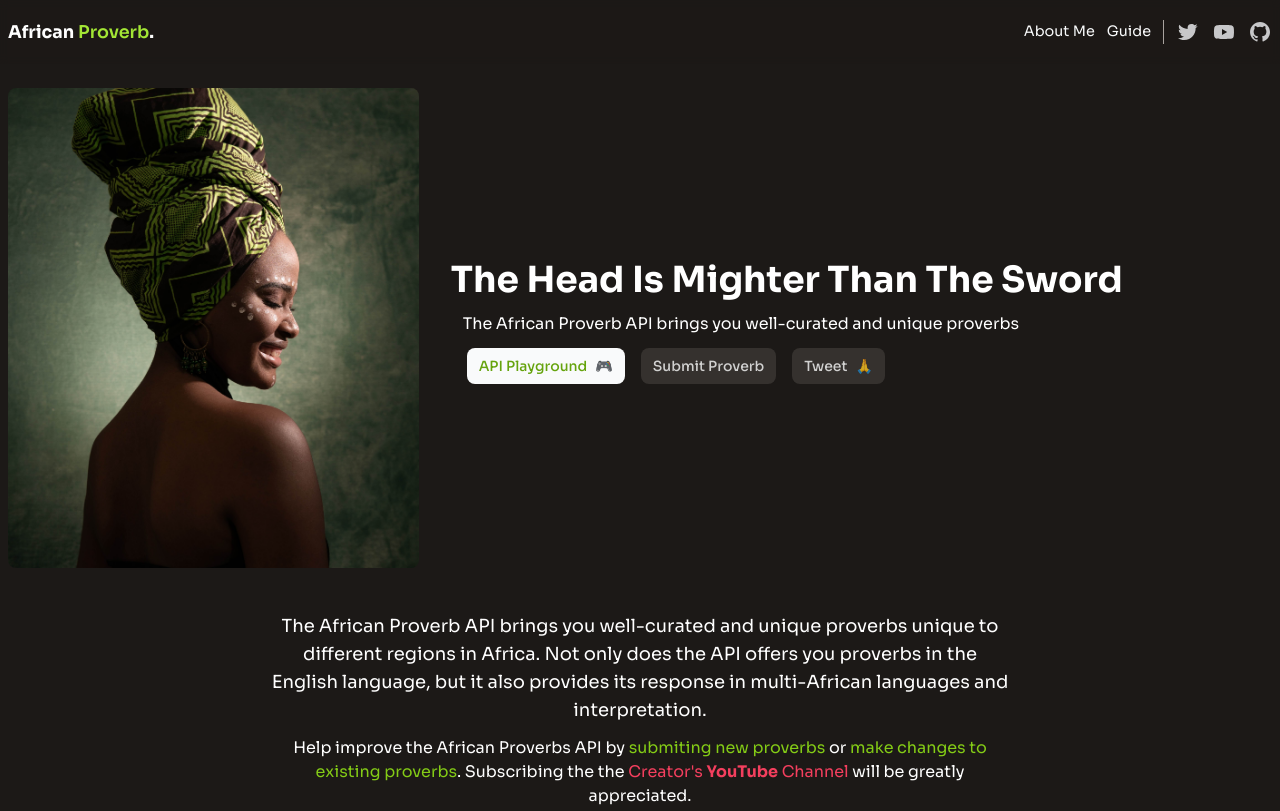
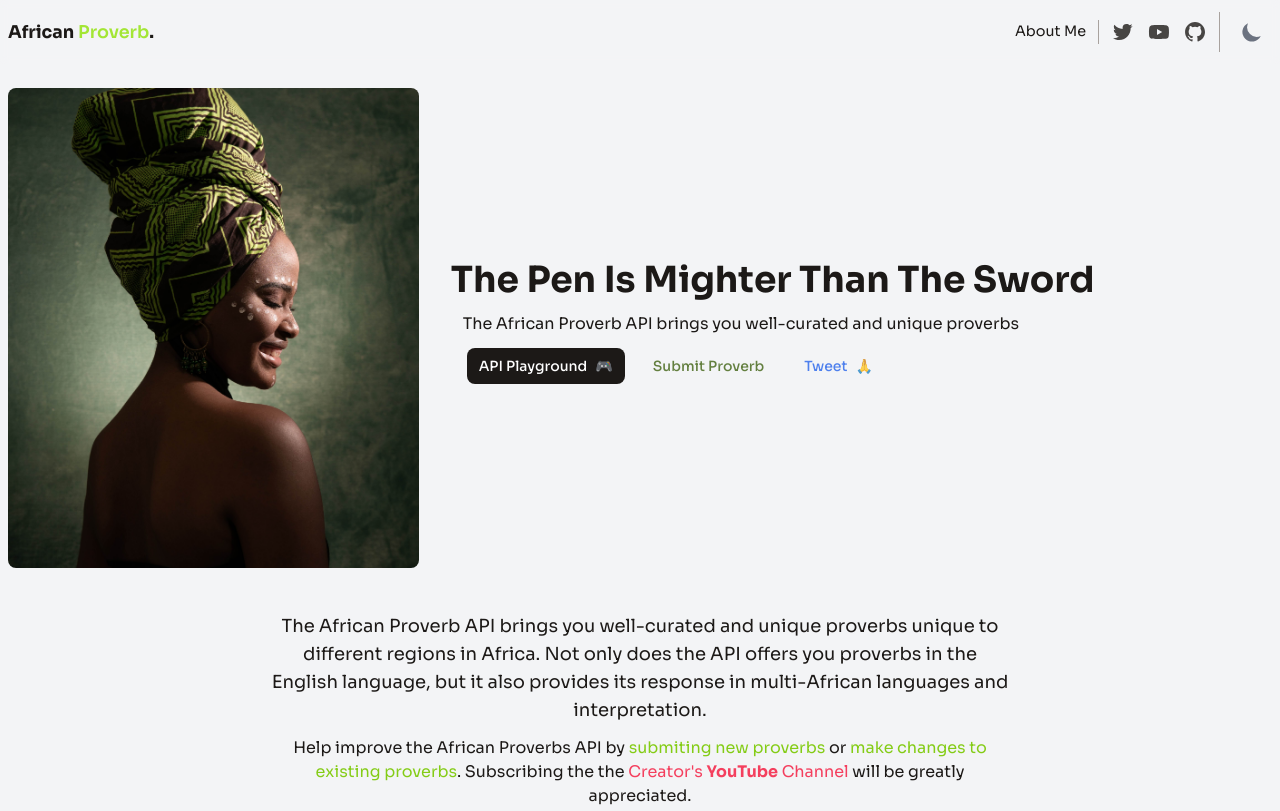
Before and after one commit to elvis-ndubuisi/african-proverbs, a website built with Vite: page index.html in a window 1280 px wide. Shown: the top 811 px of the page. Built offline with nearby package versions, Linux system fonts and the light colour scheme.

Commit message:
Fixes: dark mode support

```diff
--- a/index.html
+++ b/index.html
@@ -15,8 +15,12 @@
     <meta name="viewport" content="width=device-width, initial-scale=1.0" />
     <title>Vite + TS</title>
   </head>
-  <body class="min-h-screen bg-stone-900 text-white relative overflow-x-hidden">
-    <header class="sticky top-0 bg-stone-900/50 h-16 w-full backdrop-blur-sm">
+  <body
+    class="min-h-screen bg-gray-100 text-stone-900 relative overflow-x-hidden dark:bg-stone-900 dark:text-white"
+  >
+    <header
+      class="sticky top-0 bg-gray-100/50 h-16 w-full backdrop-blur-sm dark:bg-stone-900/50"
+    >
       <div
         class="p-2 max-w-7xl mx-auto h-full flex items-center justify-between items-center"
       >
@@ -26,21 +30,23 @@
           </h1>
         </a>
         <div
-          class="flex items-center md:divide-x divide-solid divide-stone-400 font-regular text-[0.9rem] text-gray-50"
+          class="flex items-center md:divide-x divide-solid divide-stone-400 font-regular text-[0.9rem] text-stone-900 dark:text-gray-50"
         >
           <ul class="flex items-center gap-3 pr-3">
             <li class="hover:text-lime-400">
               <a href="/aboutme/">About Me</a>
             </li>
-            <li class="hover:text-lime-400"><a href="">Guide</a></li>
           </ul>
-          <ul class="hidden md:flex items-center gap-3 pl-3">
-            <li class="cursor-pointer lg:opacity-80 lg:hover:opacity-100">
-              <a href="">
+          <ul class="hidden md:flex items-center gap-3 pl-3 pr-3">
+            <li
+              class="cursor-pointer lg:opacity-80 lg:hover:opacity-100"
+              title="Follow me on twitter"
+            >
+              <a href="https://twitter.com/trickthevick">
                 <svg
                   xmlns="http://www.w3.org/2000/svg"
                   viewBox="0 0 24 24"
-                  class="w-6 h-6 fill-gray-100"
+                  class="w-6 h-6 fill-stone-900 dark:fill-gray-100"
                 >
                   <path
                     d="M19.633 7.997c.013.175.013.349.013.523 0 5.325-4.053 11.461-11.46 11.461-2.282 0-4.402-.661-6.186-1.809.324.037.636.05.973.05a8.07 8.07 0 0 0 5.001-1.721 4.036 4.036 0 0 1-3.767-2.793c.249.037.499.062.761.062.361 0 .724-.05 1.061-.137a4.027 4.027 0 0 1-3.23-3.953v-.05c.537.299 1.16.486 1.82.511a4.022 4.022 0 0 1-1.796-3.354c0-.748.199-1.434.548-2.032a11.457 11.457 0 0 0 8.306 4.215c-.062-.3-.1-.611-.1-.923a4.026 4.026 0 0 1 4.028-4.028c1.16 0 2.207.486 2.943 1.272a7.957 7.957 0 0 0 2.556-.973 4.02 4.02 0 0 1-1.771 2.22 8.073 8.073 0 0 0 2.319-.624 8.645 8.645 0 0 1-2.019 2.083z"
@@ -48,11 +54,14 @@
                 </svg>
               </a>
             </li>
-            <li class="cursor-pointer lg:opacity-80 lg:hover:opacity-100">
+            <li
+              class="cursor-pointer lg:opacity-80 lg:hover:opacity-100"
+              title="Subscribe to my youtube channel"
+            >
               <a href="https://www.youtube.com/@trickthevick"
                 ><svg
                   xmlns="http://www.w3.org/2000/svg"
-                  class="w-6 h-6 fill-gray-100"
+                  class="w-6 h-6 fill-stone-900 dark:fill-gray-100"
                   viewBox="0 0 24 24"
                 >
                   <path
@@ -62,13 +71,13 @@
             </li>
             <li
               class="cursor-pointer lg:opacity-80 lg:hover:opacity-100"
-              title="Source"
+              title="Github repository"
             >
               <a href="https://github.com/elvis-ndubuisi/african-proverbs">
                 <svg
                   xmlns="http://www.w3.org/2000/svg"
                   viewBox="0 0 24 24"
-                  class="w-6 h-6 fill-gray-100"
+                  class="w-6 h-6 fill-stone-900 dark:fill-gray-100"
                 >
                   <path
                     fill-rule="evenodd"
@@ -79,6 +88,38 @@
               </a>
             </li>
           </ul>
+          <div class="pl-3">
+            <button
+              id="theme-toggle"
+              type="button"
+              class="text-gray-500 dark:text-gray-400 hover:bg-gray-100 dark:hover:bg-gray-700 focus:outline-none focus:ring-4 focus:ring-gray-200 dark:focus:ring-gray-700 rounded-lg text-sm p-2"
+            >
+              <svg
+                id="theme-toggle-dark-icon"
+                class="hidden w-6 h-6"
+                fill="currentColor"
+                viewBox="0 0 20 20"
+                xmlns="http://www.w3.org/2000/svg"
+              >
+                <path
+                  d="M17.293 13.293A8 8 0 016.707 2.707a8.001 8.001 0 1010.586 10.586z"
+                ></path>
+              </svg>
+              <svg
+                id="theme-toggle-light-icon"
+                class="hidden w-6 h-6"
+                fill="currentColor"
+                viewBox="0 0 20 20"
+                xmlns="http://www.w3.org/2000/svg"
+              >
+                <path
+                  d="M10 2a1 1 0 011 1v1a1 1 0 11-2 0V3a1 1 0 011-1zm4 8a4 4 0 11-8 0 4 4 0 018 0zm-.464 4.95l.707.707a1 1 0 001.414-1.414l-.707-.707a1 1 0 00-1.414 1.414zm2.12-10.607a1 1 0 010 1.414l-.706.707a1 1 0 11-1.414-1.414l.707-.707a1 1 0 011.414 0zM17 11a1 1 0 100-2h-1a1 1 0 100 2h1zm-7 4a1 1 0 011 1v1a1 1 0 11-2 0v-1a1 1 0 011-1zM5.05 6.464A1 1 0 106.465 5.05l-.708-.707a1 1 0 00-1.414 1.414l.707.707zm1.414 8.486l-.707.707a1 1 0 01-1.414-1.414l.707-.707a1 1 0 011.414 1.414zM4 11a1 1 0 100-2H3a1 1 0 000 2h1z"
+                  fill-rule="evenodd"
+                  clip-rule="evenodd"
+                ></path>
+              </svg>
+            </button>
+          </div>
         </div>
       </div>
     </header>
@@ -105,24 +146,24 @@
           <h1
             class="font-bold text-4xl capitalize text-center mb-3 lg:text-left"
           >
-            the head Is Mighter Than the Sword
+            the Pen Is Mighter Than the Sword
           </h1>
           <p class="px-3">
             The African Proverb API brings you well-curated and unique proverbs
           </p>
           <div class="w-full p-3 flex flex-wrap items-center px-4 gap-4">
             <a
-              class="py-2 px-3 rounded-lg text-center bg-gray-50 text-lime-600 hover:opacity-80 text-sm flex items-center gap-2 font-medium"
+              class="py-2 px-3 rounded-lg text-center bg-stone-900 text-white dark:bg-gray-50 dark:text-lime-600 hover:opacity-80 text-sm flex items-center gap-2 font-medium"
               href="/playground/"
               >API Playground <span>&#127918;</span></a
             >
             <a
-              class="py-2 px-3 rounded-lg text-center bg-stone-700/80 opacity-80 hover:opacity-100 text-sm flex items-center gap-2 font-medium"
+              class="py-2 px-3 rounded-lg text-center bg-transparent text-lime-800 dark:text-white dark:bg-stone-700/80 opacity-80 hover:opacity-100 text-sm flex items-center gap-2 font-medium"
               href="/contribute/"
               >Submit Proverb</a
             >
             <a
-              class="py-2 px-3 rounded-lg text-center bg-stone-700/80 opacity-80 hover:opacity-100 text-sm flex items-center gap-2 font-medium"
+              class="py-2 px-3 rounded-lg text-center bg-transparent dark:bg-stone-700/80 text-blue-600 dark:text-white opacity-80 hover:opacity-100 text-sm flex items-center gap-2 font-medium"
               href="Share on Twitter"
               title="Share on Twitter"
               >Tweet <span>&#128591;</span></a
@@ -173,7 +214,7 @@
             explicabo nulla perspiciatis quisquam incidunt!
           </p>
           <div
-            class="bg-black/60 p-3 rounded text-sm flex space-x-2 items-center justify-between"
+            class="bg-stone-800 dark:bg-black/60 p-3 rounded text-sm flex space-x-2 items-center justify-between"
           >
             <div
               class="bg-white py-1 px-2 rounded text-black font-semibold uppercase"
@@ -189,7 +230,9 @@
               <span class="inline-block">cp</span>
             </div>
           </div>
-          <div class="bg-black/60 px-2 rounded text-[0.95rem]">
+          <div
+            class="bg-stone-800 dark:bg-black/60 px-2 rounded text-[0.95rem]"
+          >
             <pre><code class="language-javascript">import hellor from './sdflkjoo'</code></pre>
           </div>
         </section>
@@ -206,7 +249,7 @@
 
         <section class="max-w-4xl mx-auto flex flex-col gap-3">
           <div
-            class="bg-black/60 p-3 rounded text-sm flex space-x-2 items-center justify-between"
+            class="bg-stone-800 dark:bg-black/60 p-3 rounded text-sm flex space-x-2 items-center justify-between"
           >
             <div
               class="bg-white py-1 px-2 rounded text-black font-semibold uppercase"
@@ -230,7 +273,9 @@
       <h2 class="font-bold text-3xl text-center mb-4">
         Check Out Other Projects
       </h2>
-      <div class="max-w-6xl mx-auto flex flex-wrap items-center gap-4">
+      <div
+        class="max-w-6xl mx-auto flex flex-wrap items-center justify-center gap-4"
+      >
         <a
           href="https://barlink.vercel.app"
           class="rounded-lg py-2 px-3 max-w-md flex items-center gap-3 bg-stone-900 border border-lime-300 opacity-80 hover:opacity-100 hover:ring-2 hover:ring-lime-300"
@@ -310,7 +355,7 @@
     </footer>
 
     <!-- <div id="app"></div> -->
-    <!-- <script type="module" src="/src/main.ts"></script> -->
+    <script type="module" src="/src/main.ts"></script>
     <script src="./src/prism.js"></script>
   </body>
 </html>
--- a/src/main.ts
+++ b/src/main.ts
@@ -1,23 +1,3 @@
-// import "./style.css";
-import typescriptLogo from "./typescript.svg";
-import { setupCounter } from "./counter";
+import theme from "./theme";
 
-document.querySelector<HTMLDivElement>("#app")!.innerHTML = `
-  <div>
-    <a href="https://vitejs.dev" target="_blank">
-      <img src="/vite.svg" class="logo" alt="Vite logo" />
-    </a>
-    <a href="https://www.typescriptlang.org/" target="_blank">
-      <img src="${typescriptLogo}" class="logo vanilla" alt="TypeScript logo" />
-    </a>
-    <h1>Vite + TypeScript</h1>
-    <div class="card">
-      <button id="counter" type="button"></button>
-    </div>
-    <p class="read-the-docs">
-      Click on the Vite and TypeScript logos to learn more
-    </p>
-  </div>
-`;
-
-setupCounter(document.querySelector<HTMLButtonElement>("#counter")!);
+theme();
```
